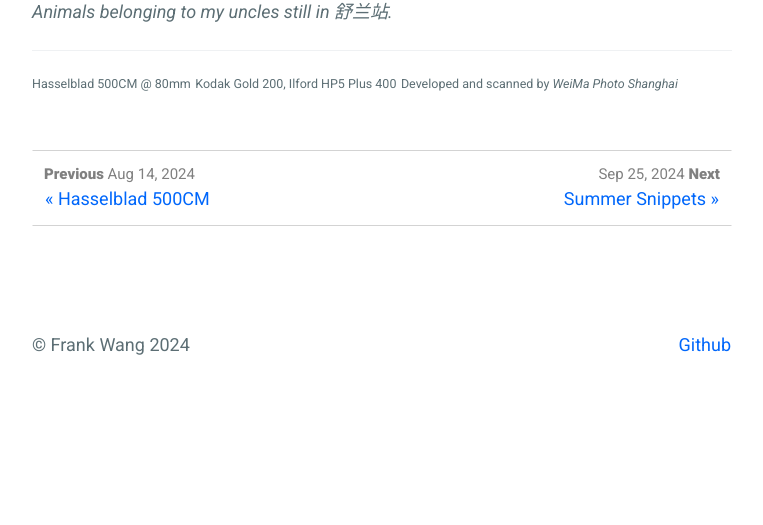
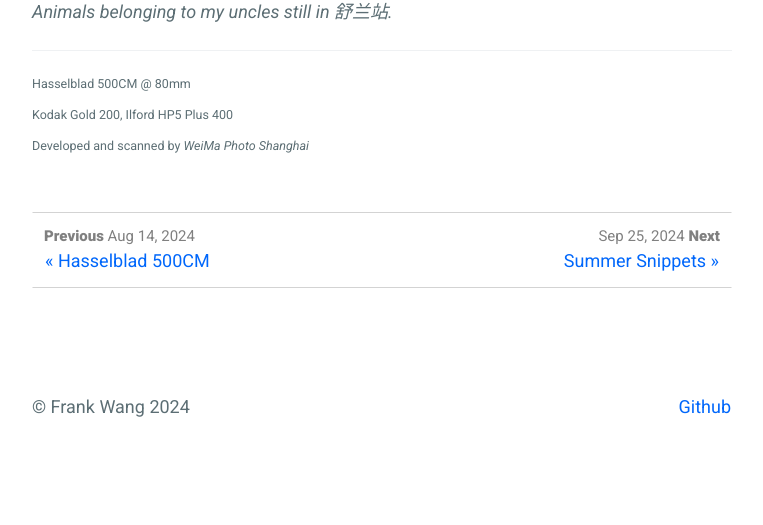
Before and after one commit to frankwang95/frankwang95.github.io, a Jekyll site: the page built from _posts/2024-08-27-jilin.md, in a window 1280 px wide. Shown: the part 1691-2216 px from the top of the page, without its empty margins (258-1021 px from the left). Built offline with Jekyll 4.4.1, drawn with Linux system fonts in a browser that asks for light colours; before the commit the page ends 2154 px from its top, so only the background shows below that.

```diff
--- a/_posts/2024-08-27-jilin.md
+++ b/_posts/2024-08-27-jilin.md
@@ -28,6 +28,6 @@ Pictures from my dad's ancestral home, 舒兰站村 and from 吉林 where his yo
 
 ---
 
-<sub><sup>Hasselblad 500CM @ 80mm</sup></sub>
-<sub><sup>Kodak Gold 200, Ilford HP5 Plus 400</sup></sub>
+<sub><sup>Hasselblad 500CM @ 80mm</sup></sub> \
+<sub><sup>Kodak Gold 200, Ilford HP5 Plus 400</sup></sub> \
 <sub><sup>Developed and scanned by *WeiMa Photo Shanghai*</sup></sub>
```
